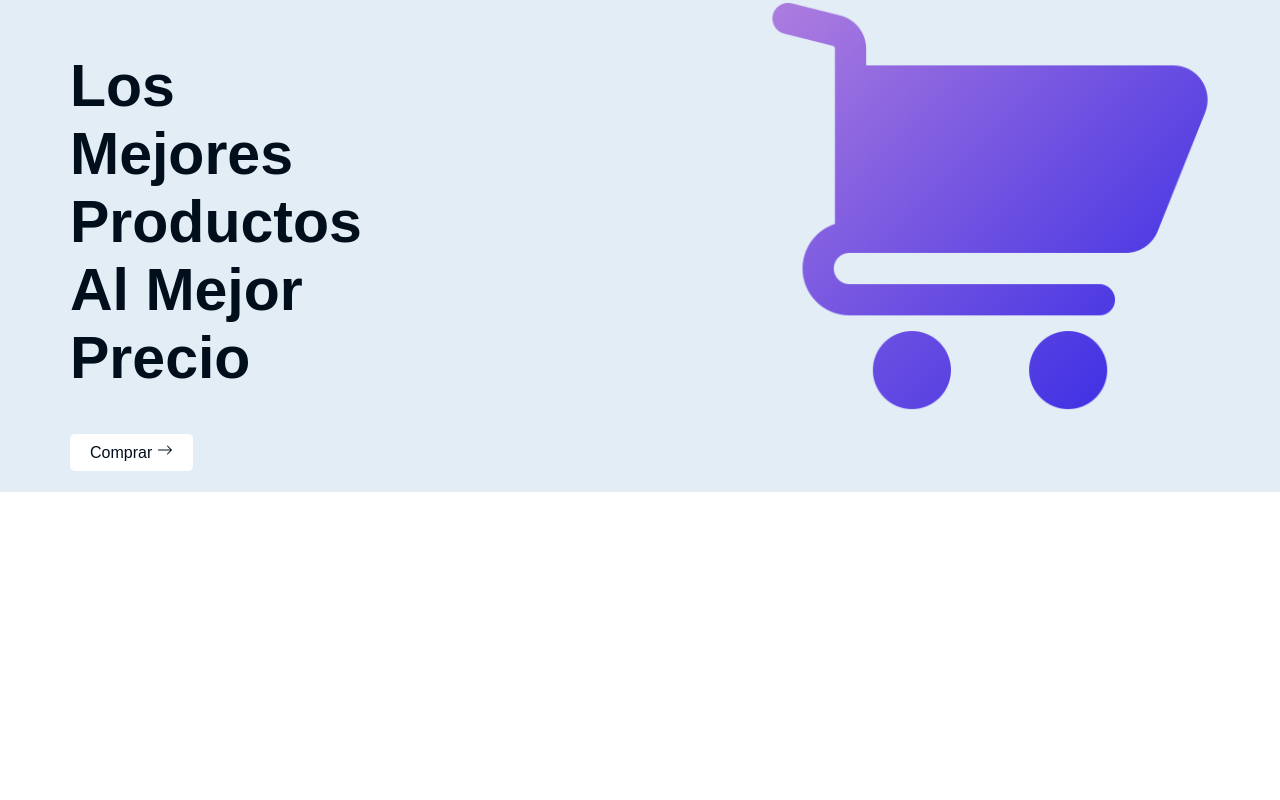
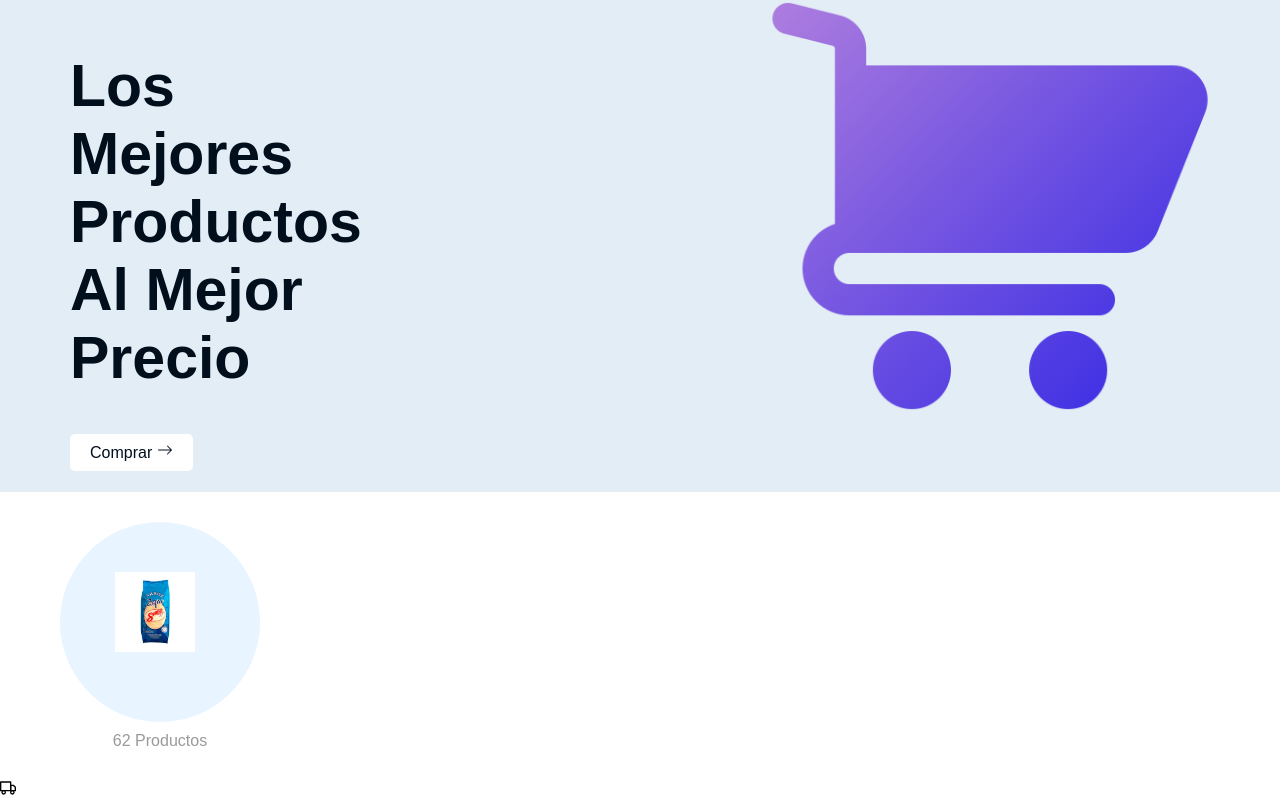
Before and after one commit to Danfall369/reactjs-ecommerce, a React (Create React App) app: page / in a window 1280 px wide. Shown: the part 317-1117 px from the top of the page. Before the commit the page ends 809 px from the top, so only its background shows below. Built offline with nearby package versions, Linux system fonts and the light colour scheme.

Commit message:
Product Types Containers

```diff
--- a/src/home.css
+++ b/src/home.css
@@ -42,3 +42,53 @@
   background: #0989ff;
   color: #fff;
 }
+
+.product_type {
+  padding: 20px 30px;
+  width: 100%;
+}
+
+.product_type .container {
+  max-width: 100%;
+  display: flex;
+  justify-content: space-between;
+}
+.product_type .container .box {
+  padding: 10px 20px;
+  margin-left: 10px;
+}
+
+.product_type .container .box .img_box {
+  height: 200px;
+  width: 200px;
+  border-radius: 50%;
+  background: #e8f4ff;
+  overflow: hidden;
+  cursor: pointer;
+}
+
+.product_type .container .box .img_box img {
+  height: 80px;
+  width: 80px;
+  align-items: center;
+  max-width: 100%;
+  justify-content: center;
+  margin-top: 50px;
+  margin-left: 55px;
+  transition: 0.5s;
+}
+
+.product_type .container .box .img_box img:hover {
+  transform: scale(1.3);
+}
+
+.product_type .container .box .detail {
+  max-width: 100%;
+  text-align: center;
+  align-items: center;
+}
+
+.product_type .container .box .detail p {
+  margin-top: 10px;
+  color: #9a9a9a;
+}
--- a/src/home.js
+++ b/src/home.js
@@ -2,6 +2,7 @@ import React from 'react'
 import './home.css'
 import { Link } from 'react-router-dom'
 import { BsArrowRight } from 'react-icons/bs'
+import { FiTruck } from 'react-icons/fi'
 
 const Home = () => {
     return (
@@ -17,6 +18,27 @@ const Home = () => {
                     </div>
                 </div>
             </div>
+            <div className='product_type'>
+                <div className='container'>
+                    <div className='box'>
+                        <div className='img_box'>
+                            <img src='./img/Product (1).jpg' alt='Products' />
+                        </div>
+                        <div className='detail'>
+                            <p>62 Productos</p>
+                        </div>
+                    </div>
+                </div>
+            </div>
+            <div className='about'>
+                <div className='container'>
+                    <div className='box'>
+                        <div className='icon'>
+                            <FiTruck />
+                        </div>
+                    </div>
+                </div>
+            </div>
         </>
     )
 }
```
